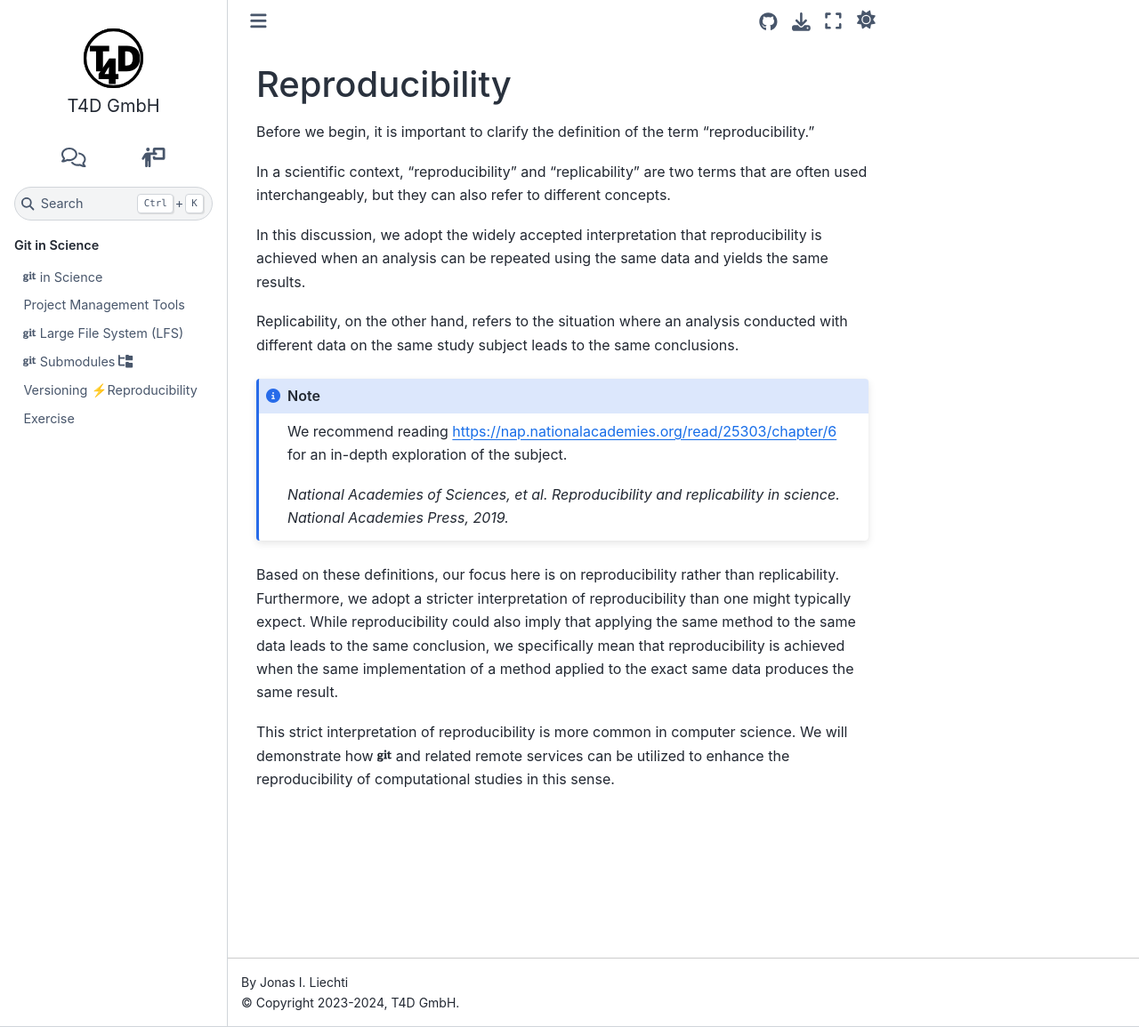
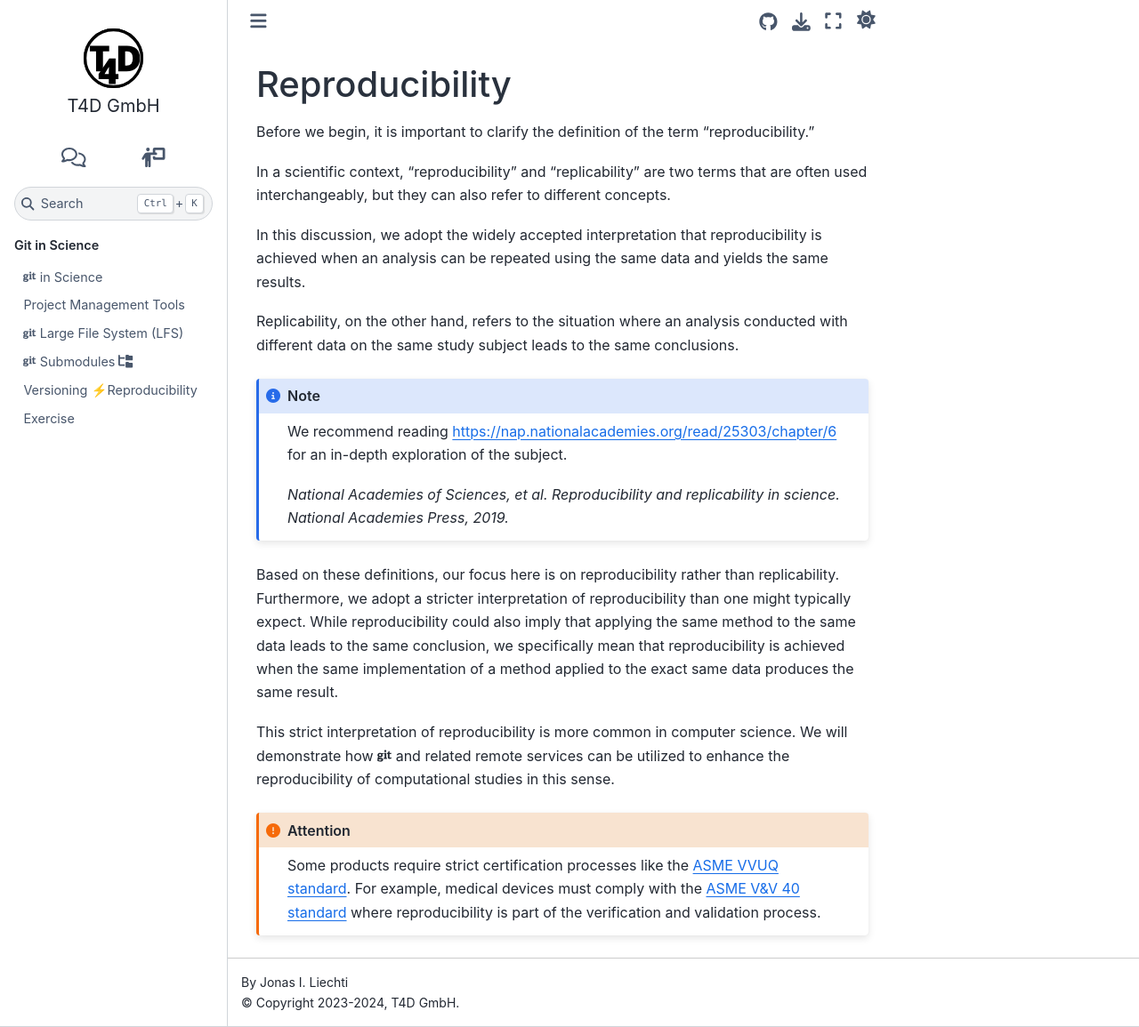
Before and after one commit to t4d-gmbh/git-and-science, a Sphinx documentation site: the page built from source/content/versioning_vs_reproducibility/reproducibility.md, in a window 1280 px wide and 1155 px high. Shown: the whole window at 89% size. Built offline with Sphinx 7.4.7 and the Sphinx Book theme 1.1.4, drawn with Linux system fonts in a browser that asks for light colours; the version number could not be read and is left out.

Commit message:
added a note about software certification

```diff
--- a/source/content/versioning_vs_reproducibility/reproducibility.md
+++ b/source/content/versioning_vs_reproducibility/reproducibility.md
@@ -7,6 +7,7 @@
 > We focus on a strict interpretation of reproducibility: the same implementation of a method applied to the exact same data must produce the same result.
 
 - This approach is common in computer science and can be supported by tools like <i class="fab fa-git"></i> and related remote services.
+
 {% else %}
 
 Before we begin, it is important to clarify the definition of the term "reproducibility."
@@ -30,3 +31,8 @@ While reproducibility could also imply that applying the same method to the same
 This strict interpretation of reproducibility is more common in computer science.
 We will demonstrate how <i class="fab fa-git"></i> and related remote services can be utilized to enhance the reproducibility of computational studies in this sense.
 {% endif %}
+
+:::{attention}
+Some products require strict certification processes like the [ASME VVUQ standard](https://www.asme.org/codes-standards/publications-information/verification-validation-uncertainty).
+For example, medical devices must comply with the [ASME V&V 40 standard](https://go.asme.org/vnv40committee) where reproducibility is part of the verification and validation process.
+:::
```
